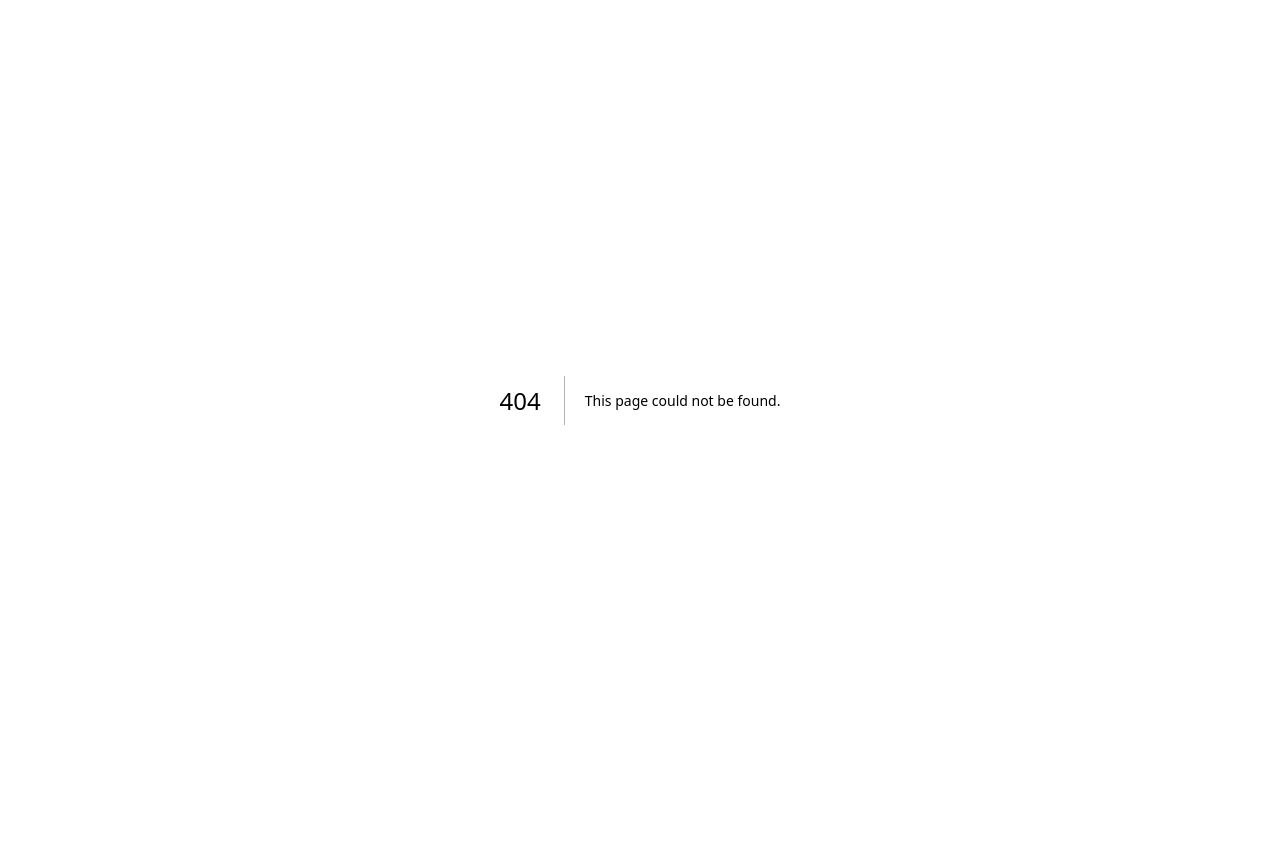
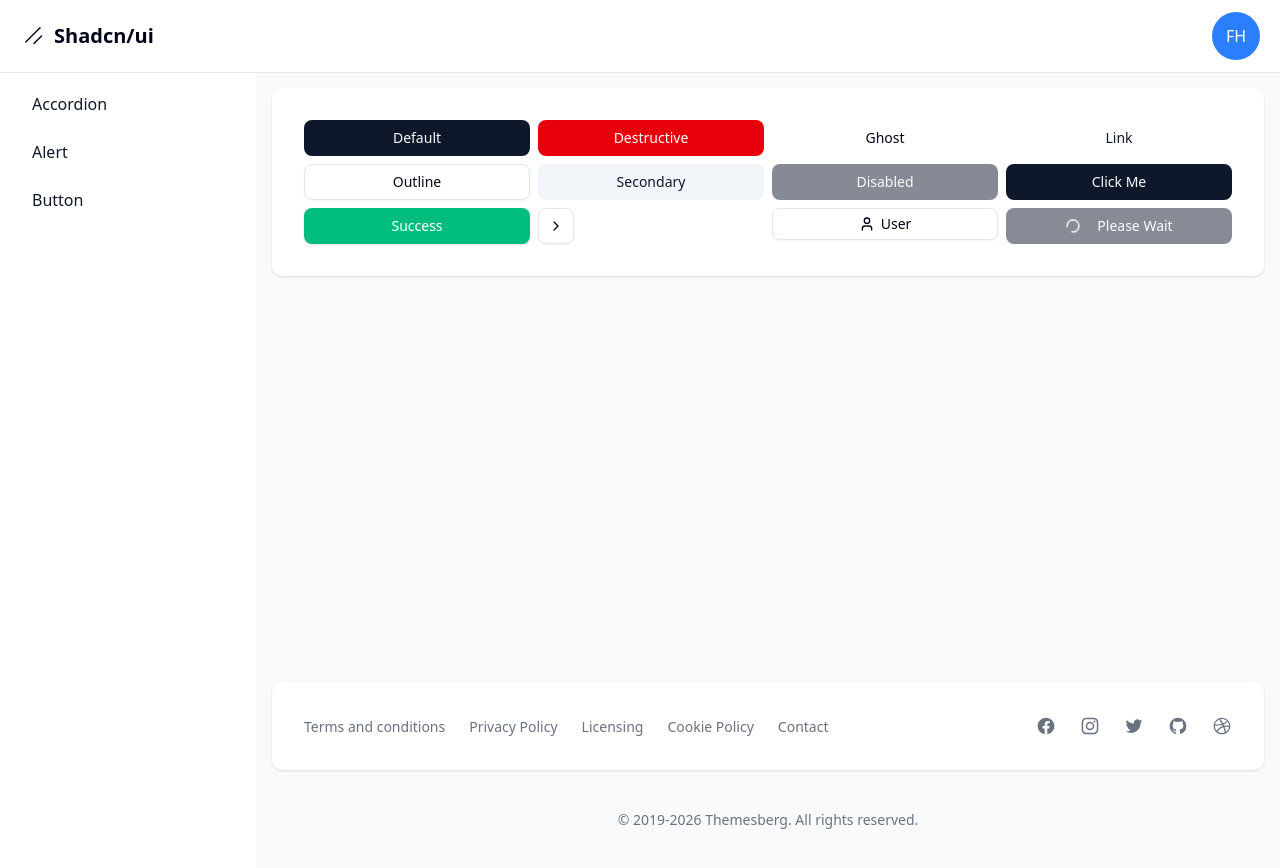
Before and after one commit to dieginin/curso_shadcn, a Next.js app: page /dashboard/button in a window 1280 px wide. Before the commit this address had no page. Before the commit the page ends 800 px from the top, so only its background shows below. Built offline with nearby package versions, Linux system fonts and the light colour scheme.

Commit message:
Add Button component and integrate into the dashboard layout

```diff
--- /dev/null
+++ b/app/dashboard/button/page.tsx
@@ -0,0 +1,34 @@
+"use client"
+
+import { ChevronRight, LoaderCircle, User } from "lucide-react"
+
+import { Button } from "@/components/ui/button"
+
+export default function Page() {
+  return (
+    <div className='grid grid-cols-4 gap-2'>
+      <Button>default</Button>
+      <Button variant='destructive'>destructive</Button>
+      <Button variant='ghost'>ghost</Button>
+      <Button variant='link'>link</Button>
+
+      <Button variant='outline'>outline</Button>
+      <Button variant='secondary'>secondary</Button>
+      <Button disabled>disabled</Button>
+      <Button onClick={() => console.log("Clicked")}>Click Me</Button>
+
+      <Button variant='success'>success</Button>
+      <Button variant='outline' size='icon'>
+        <ChevronRight />
+      </Button>
+      <Button variant='outline' size='sm'>
+        <User />
+        User
+      </Button>
+      <Button disabled>
+        <LoaderCircle className='w-4 h-4 mr-2 animate-spin' />
+        Please wait
+      </Button>
+    </div>
+  )
+}
--- a/app/dashboard/layout.tsx
+++ b/app/dashboard/layout.tsx
@@ -6,6 +6,7 @@
 const links = [
   { name: "accordion", href: "accordion" },
   { name: "alert", href: "alert" },
+  { name: "button", href: "button" },
 ]
 
 export default function DashboardLayout({ children }: { children: React.ReactNode }) {
--- /dev/null
+++ b/components/ui/button.tsx
@@ -0,0 +1,61 @@
+import * as React from "react"
+import { Slot } from "@radix-ui/react-slot"
+import { cva, type VariantProps } from "class-variance-authority"
+
+import { cn } from "@/lib/utils"
+
+const buttonVariants = cva(
+  "cursor-pointer capitalize inline-flex items-center justify-center gap-2 whitespace-nowrap rounded-md text-sm font-medium transition-all disabled:pointer-events-none disabled:opacity-50 [&_svg]:pointer-events-none [&_svg:not([class*='size-'])]:size-4 shrink-0 [&_svg]:shrink-0 outline-none focus-visible:border-ring focus-visible:ring-ring/50 focus-visible:ring-[3px] aria-invalid:ring-destructive/20 dark:aria-invalid:ring-destructive/40 aria-invalid:border-destructive",
+  {
+    variants: {
+      variant: {
+        default: "bg-primary text-primary-foreground hover:bg-primary/90",
+        destructive:
+          "bg-destructive text-white hover:bg-destructive/90 focus-visible:ring-destructive/20 dark:focus-visible:ring-destructive/40 dark:bg-destructive/60",
+        outline:
+          "border bg-background shadow-xs hover:bg-accent hover:text-accent-foreground dark:bg-input/30 dark:border-input dark:hover:bg-input/50",
+        secondary: "bg-secondary text-secondary-foreground hover:bg-secondary/80",
+        ghost: "hover:bg-accent hover:text-accent-foreground dark:hover:bg-accent/50",
+        link: "text-primary underline-offset-4 hover:underline",
+        success: "bg-emerald-500 text-white shadow hover:bg-emerald-600",
+      },
+      size: {
+        default: "h-9 px-4 py-2 has-[>svg]:px-3",
+        sm: "h-8 rounded-md gap-1.5 px-3 has-[>svg]:px-2.5",
+        lg: "h-10 rounded-md px-6 has-[>svg]:px-4",
+        icon: "size-9",
+        "icon-sm": "size-8",
+        "icon-lg": "size-10",
+      },
+    },
+    defaultVariants: {
+      variant: "default",
+      size: "default",
+    },
+  }
+)
+
+function Button({
+  className,
+  variant = "default",
+  size = "default",
+  asChild = false,
+  ...props
+}: React.ComponentProps<"button"> &
+  VariantProps<typeof buttonVariants> & {
+    asChild?: boolean
+  }) {
+  const Comp = asChild ? Slot : "button"
+
+  return (
+    <Comp
+      data-slot='button'
+      data-variant={variant}
+      data-size={size}
+      className={cn(buttonVariants({ variant, size, className }))}
+      {...props}
+    />
+  )
+}
+
+export { Button, buttonVariants }
--- a/package.json
+++ b/package.json
@@ -10,6 +10,7 @@
   },
   "dependencies": {
     "@radix-ui/react-accordion": "^1.2.12",
+    "@radix-ui/react-slot": "^1.2.4",
     "class-variance-authority": "^0.7.1",
     "clsx": "^2.1.1",
     "lucide-react": "^0.562.0",
```
Also changed, not shown: 1 other file (tests, documents, lock files or other folders).
